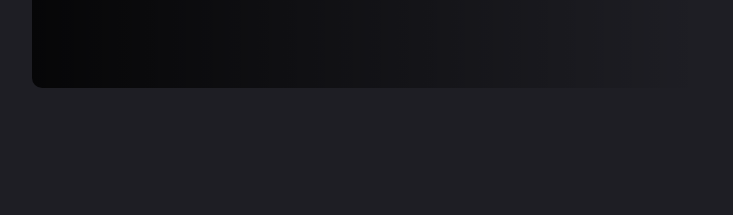
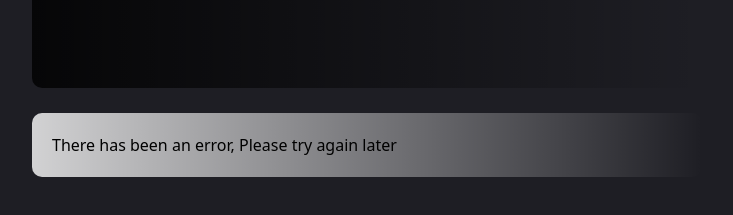
Before and after one commit to Goooble/odin-weather, a website built with webpack: page src/template.html in a window 1280 px wide. Both pictures are taken after a click on the button "°C". Shown: the part 501-716 px from the top of the page, without its empty margins (18-751 px from the left). Built offline with nearby package versions, Linux system fonts and the light colour scheme; no server answers.

Commit message:
errors are being displayed

```diff
--- a/src/APIHandler.js
+++ b/src/APIHandler.js
@@ -7,16 +7,18 @@ async function requestData(city, unit) {
       },
     );
     if (response.status === 400) {
-      throw new Error("Not found");
+      throw new Error("City Not Found");
     }
     if (!response.ok) {
-      throw new Error("Some Random error");
+      throw new Error("There has been an error, please try again later");
       //mdn told me to do this idk
     }
     let data = await response.json();
     return data;
   } catch (err) {
-    throw new Error("error", { cause: err });
+    throw new Error("There has been an error, Please try again later", {
+      cause: err,
+    });
   }
 }
 
--- a/src/index.js
+++ b/src/index.js
@@ -54,8 +54,10 @@ async function requestDataHandler() {
     .then(sortData)
     .then((data) => display(data, unit, iconSet))
     .catch((error) => {
-      if (error.cause.message === "Not found") {
+      if (error.cause.message === "City Not Found") {
         errorDisplay(error.cause.message);
+      } else {
+        errorDisplay(error.message);
       }
     });
   loadTop();
--- a/src/styles.css
+++ b/src/styles.css
@@ -218,12 +218,12 @@ body {
 
 .content-body .dialog-show {
   display: block;
-  color: white;
+  color: black;
   padding: 20px;
   border-radius: 10px;
   background-image: linear-gradient(
     to right,
-    rgb(0, 0, 0, 0.8),
+    rgb(255, 255, 255, 0.8),
     rgb(0, 0, 0, 0)
   );
 }
```
